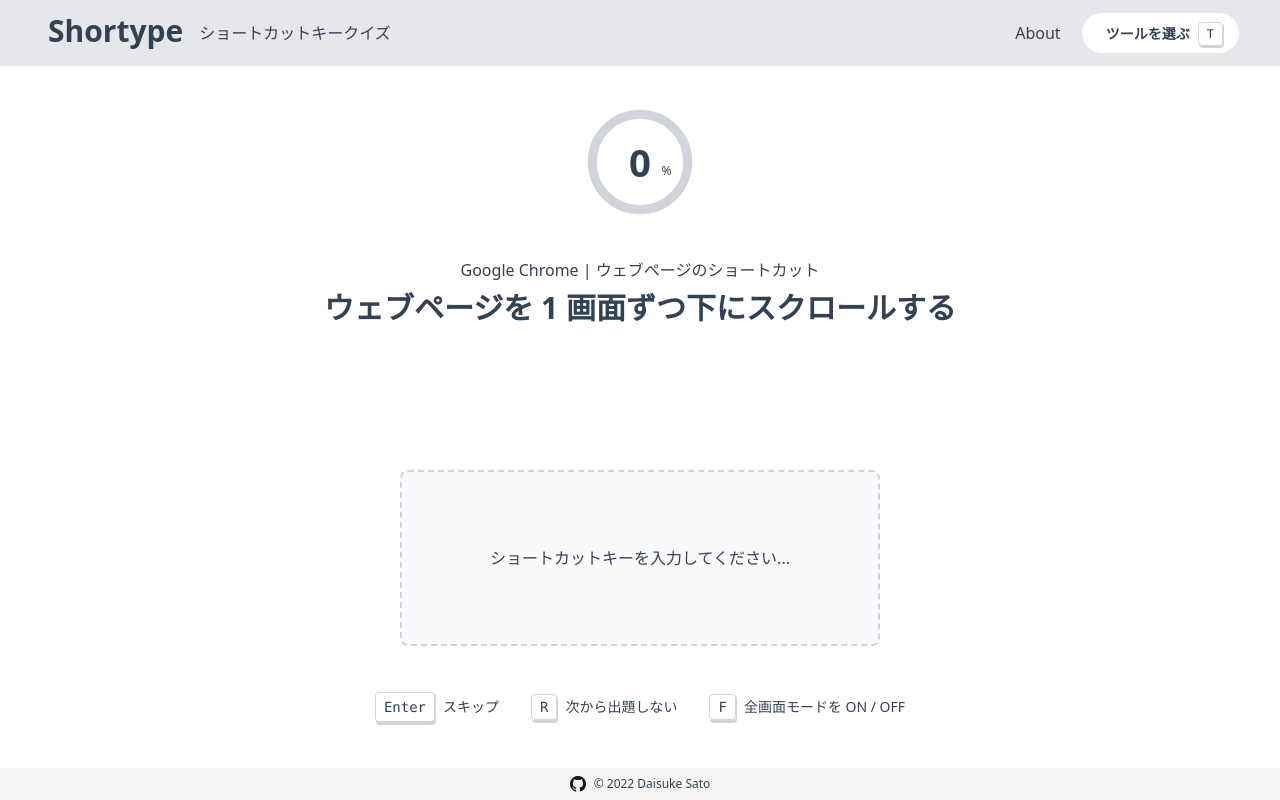
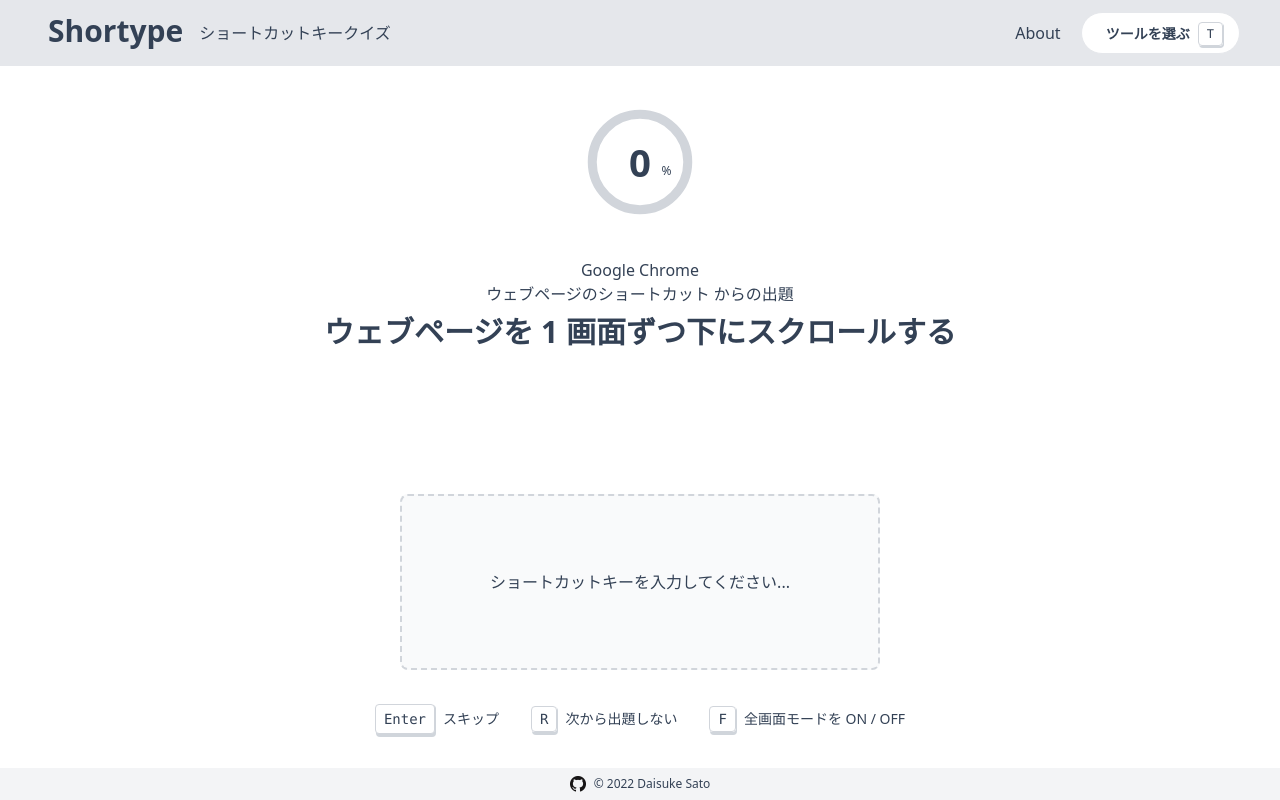
Before and after one commit to AudioStakes/shortype, a Vue app: page / in a window 1280 px wide. Both pictures are taken after a click on the button "閉じる". Built offline with nearby package versions, Linux system fonts and the light colour scheme.

Commit message:
Improve design of question

```diff
--- a/src/components/QuestionShow.vue
+++ b/src/components/QuestionShow.vue
@@ -9,9 +9,15 @@
 
 <template>
   <div class="min-h-[4rem] h-fit flex flex-col space-y-2">
-    <span>{{ state.shortcut.app }} | {{ state.shortcut.category }}</span>
+    <div class="flex flex-col text-base">
+      <span>{{ state.shortcut.app }}</span>
+      <div>
+        <span class="mr-1">{{ state.shortcut.category }}</span>
+        <span>からの出題</span>
+      </div>
+    </div>
     <h2
-      class="w-4/5 text-3xl break-words font-bold mx-auto"
+      class="w-3/5 max-w-[54rem] min-w-[36rem] text-3xl break-words font-bold mx-auto"
       :class="{ 'animate-[fadeOut_1000ms]': state.isRemoveKeyPressed }"
     >
       {{ state.shortcut.action }}
```
Also changed, not shown: 1 other file (tests, documents, lock files or other folders).
